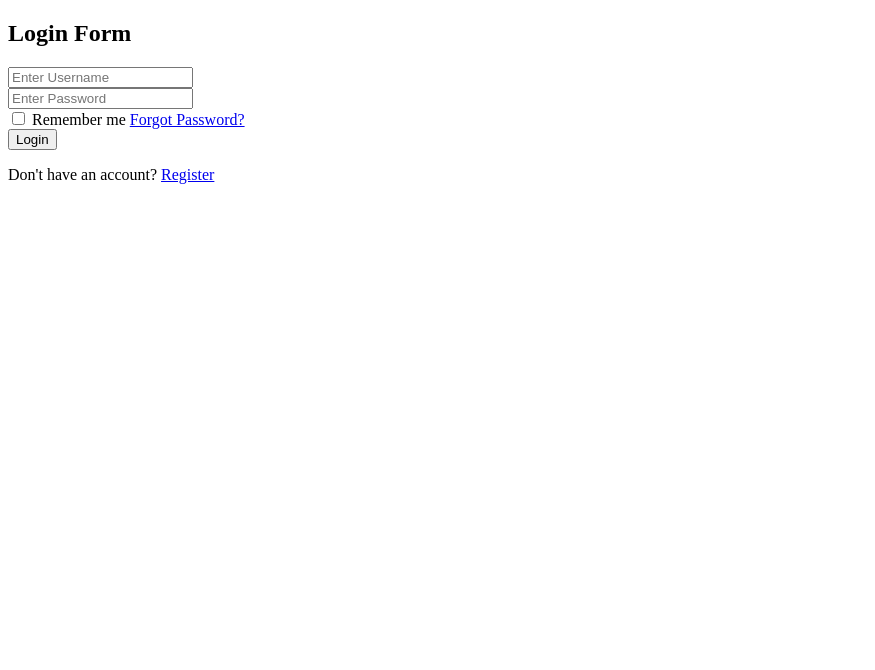
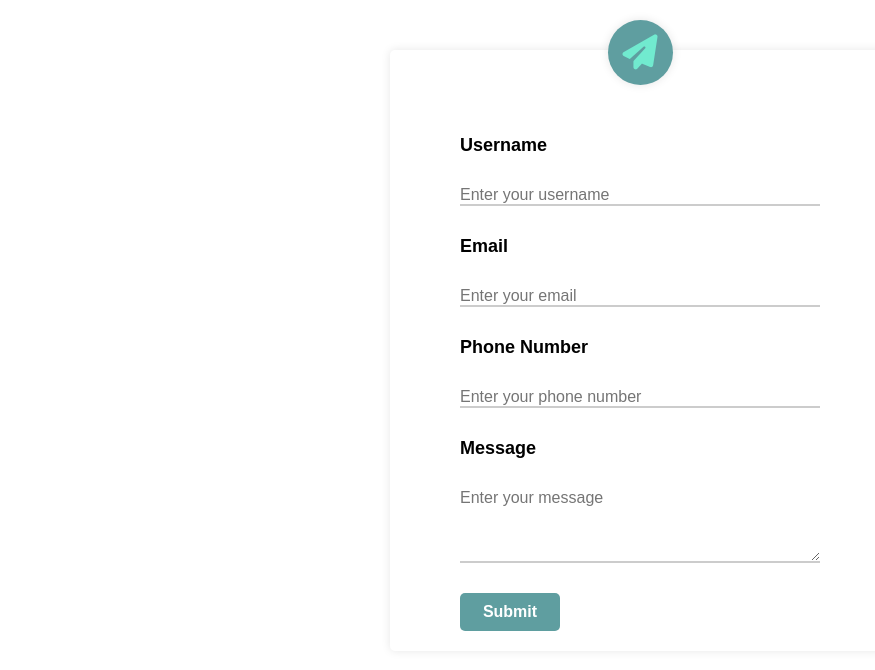
Before and after one commit to mikalPaudel/16.-Form-Validation, a plain HTML site: page index.html in a window 1280 px wide. Shown: the whole page, without its empty margins (0-875 px from the left). Drawn offline with Linux system fonts and the light colour scheme.

Commit message:
Refactor form structure and styles for improved layout and user experience

```diff
--- a/index.html
+++ b/index.html
@@ -4,25 +4,22 @@
     <meta charset="UTF-8">
     <meta name="viewport" content="width=device-width, initial-scale=1.0">
     <title>Form Validation</title>
+    <link rel="stylesheet" href="styles.css">
+    <script src="https://kit.fontawesome.com/e618edb567.js" crossorigin="anonymous"></script>
 </head>
 <body>
     <div class="container">
+        <i class="fa-solid fa-paper-plane"></i>
         <form action="">
-            <h2>Login Form</h2>
-            <div class="input-box">
-                <input type="text" placeholder="Enter Username" required>
-            </div>
-            <div class="input-box">
-                <input type="password" placeholder="Enter Password" required>
-            </div>
-            <div class="remember-forgot">
-                <label><input type="checkbox"> Remember me</label>
-                <a href="#">Forgot Password?</a>
-            </div>
-            <button type="submit" class="btn">Login</button>
-            <div class="register-link">
-                <p>Don't have an account? <a href="#">Register</a></p>
-            </div>
+            <label for="username">Username</label>
+            <input type="text" id="username" placeholder="Enter your username">
+            <label for="email">Email</label>
+            <input type="email" id="email" placeholder="Enter your email">
+            <label for ="phone">Phone Number</label>
+            <input type="text" id="phone" placeholder="Enter your phone number">
+            <label for ="message">Message</label>
+            <textarea id="message" rows="4" placeholder="Enter your message"></textarea>
+            <button type="submit">Submit</button>
         </form>
     </div>
 </body>
--- a/styles.css
+++ b/styles.css
@@ -4,3 +4,72 @@
     box-sizing: border-box;
     font-family: 'Poppins', sans-serif;
 }
+.container{
+    width: 500px;
+    display: flex;
+    flex-direction: column;
+    align-items: center;
+    gap: 30px;
+    margin: 50px auto;
+    border-radius: 5px;
+    box-shadow: 0 0 10px rgba(0,0,0,0.1);
+}
+.container i {
+    font-size: 35px;
+    color: rgba(118, 253, 219, 0.8);
+    padding: 15px;
+    margin: -30px 0 0 0;
+    border-radius: 50px;
+    background-color:#5f9ea0 ;
+    box-shadow: 0 0 10px rgba(0,0,0,0.1);
+    width: fit-content;
+}
+
+form{
+    width: 400px;
+    padding: 20px;
+    display: flex;
+    flex-direction: column;
+    gap: 30px;
+}
+
+label{
+    font-size: 18px;
+    font-weight: 600;
+}
+
+input{
+    border-style: none;
+    width: 100%;
+    /* padding: 10px; */
+    border-bottom: 2px solid #ccc;
+    outline: none;
+    font-size: 16px;
+}
+input:focus{
+    border-bottom-color: #777;
+}
+button{
+    width: 100px;
+    padding: 10px;
+    border-style: none;
+    background-color: #5f9ea0;
+    color: white;
+    font-size: 16px;
+    font-weight: 600;
+    border-radius: 5px;
+    cursor: pointer;
+    transition: background-color 0.3s ease;
+}
+button:hover{
+    background-color: #53868b;
+}
+textarea{
+    border-style: none;
+    width: 100%;
+    /* padding: 10px; */
+    border-bottom: 2px solid #ccc;
+    outline: none;
+    font-size: 16px;
+    /* resize: vertical; */
+}
```
